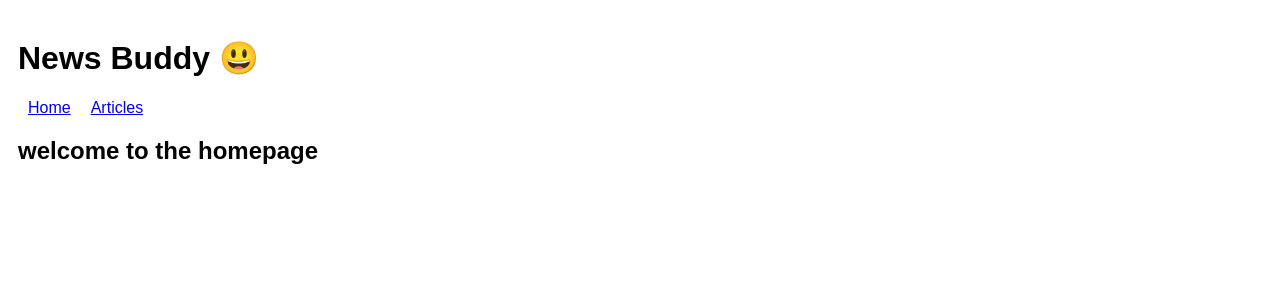
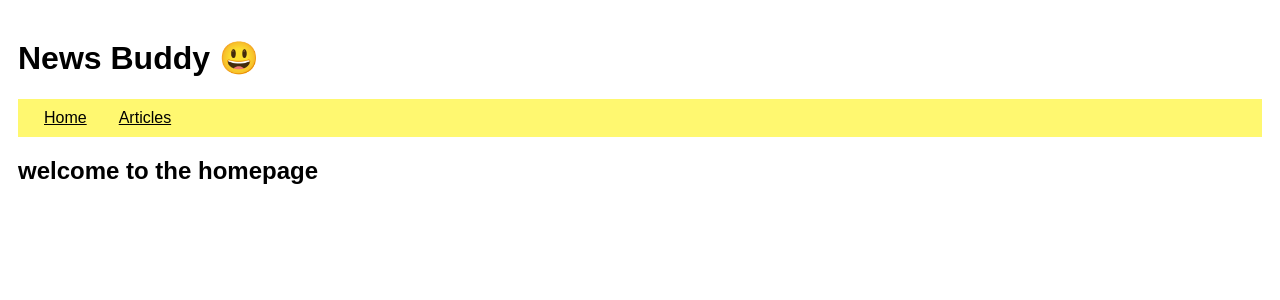
Before and after one commit to amyf211/news-buddy, a React (Vite) app in the folder news-buddy/: page / in a window 1280 px wide. Shown: the top 300 px of the page. Built offline with nearby package versions, Linux system fonts and the light colour scheme.

Commit message:
update styling

```diff
--- a/news-buddy/src/App.css
+++ b/news-buddy/src/App.css
@@ -7,9 +7,23 @@ img{
     max-width: 100%;
 }
 
-.links{
+nav{
+    margin: 0;
     padding: 10px;
+    overflow: hidden;
+    background-color: #FFF870;
 }
+
+.links {
+    display: inline;
+    color: black;
+    text-align: center;
+    padding: 14px 16px;
+  }
+
+.links:hover {
+    background-color: gold;
+  }
 
 .comment-card, #comments-list, #article-likes{
     margin: 1rem;
--- a/news-buddy/src/components/Header.jsx
+++ b/news-buddy/src/components/Header.jsx
@@ -5,7 +5,7 @@ function Header() {
         <header id="header">
            <h1>News Buddy 😃</h1>
            <nav id="nav">
-             <Link to='/' className="links">Home</Link>
+            <Link to='/' className="links">Home</Link>
             <Link to='/articles' className="links">Articles</Link>
            </nav>
         </header>
```
